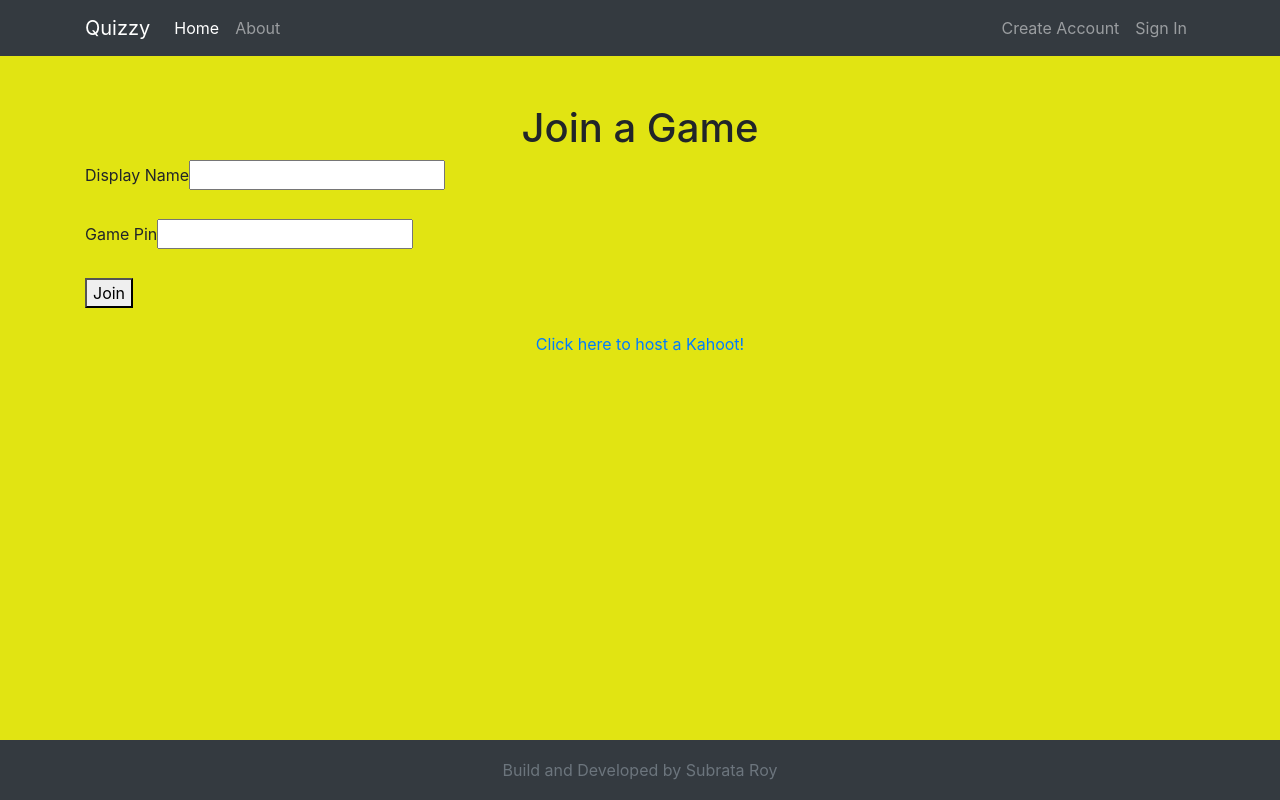
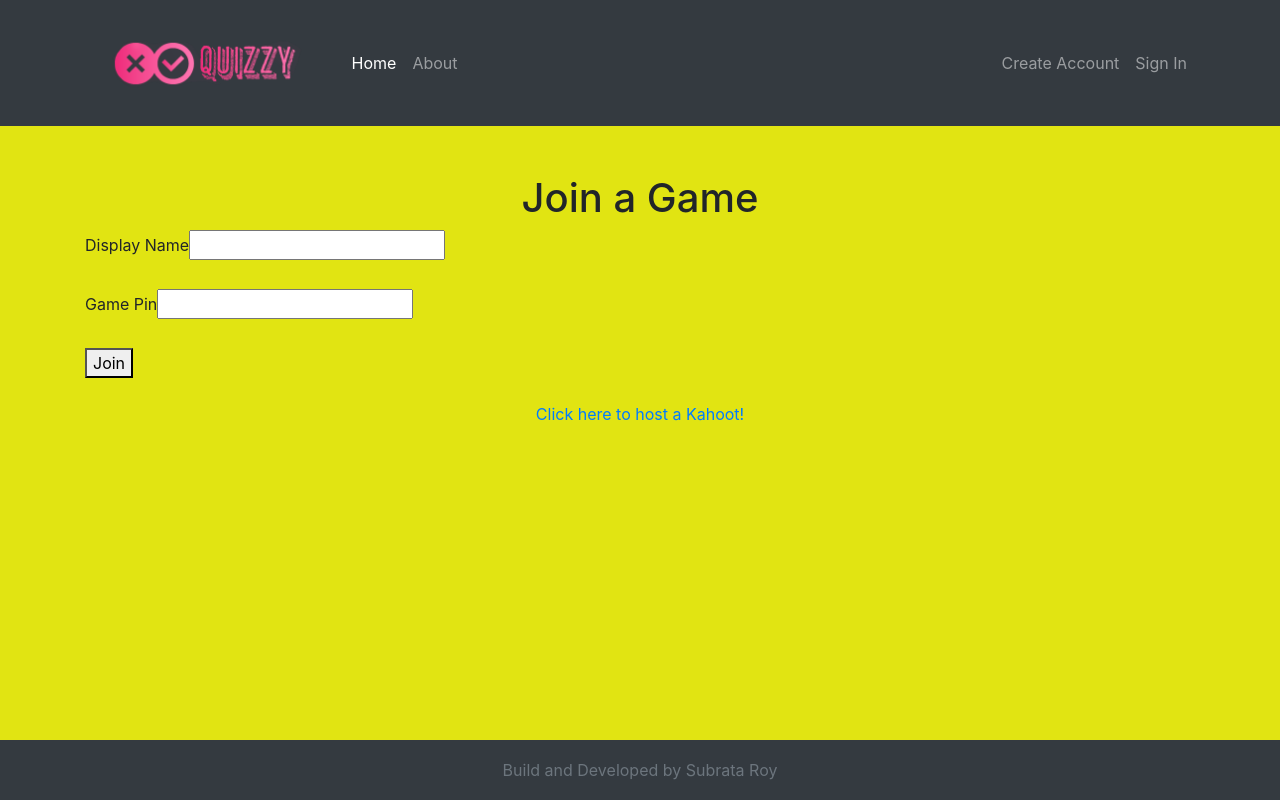
Before and after one commit to subrataroy321/quizzy, a React (Create React App) app in the folder frontend/: page / in a window 1280 px wide. Built offline with nearby package versions, Linux system fonts and the light colour scheme; no server answers; what react-alert-template-basic would draw is missing.

Commit message:
[navbar] change bootstrap style and navlink to a tag

```diff
--- a/frontend/src/components/Navbar.js
+++ b/frontend/src/components/Navbar.js
@@ -1,12 +1,13 @@
 import React from "react"
+import logo from '../assets/quizzy_logo.png'
 import { NavLink, Link } from "react-router-dom"
 
 const Navbar = (props) => {
   return (
-    <nav className="navbar navbar-expand-lg navbar-dark bg-dark">
+    <nav className="navbar navbar-expand-lg navbar-dark bg-dark" >
       <div className="container">
         <Link className="navbar-brand" to="/">
-          Quizzy
+          <img src={logo} className="logo" style={{height: '100px' }} alt='Logo'/>
         </Link>
         <button
           className="navbar-toggler"
@@ -20,7 +21,7 @@ const Navbar = (props) => {
           <span className="navbar-toggle-icon"></span>
         </button>
 
-        <div className="collapse navbar-collapse" id="navbarsExample07">
+        <div className="navbar-collapse" id="navbarsExample07">
           <ul className="navbar-nav mr-auto">
             <li className="nav-item">
               <NavLink className="nav-link" to="/">
@@ -35,6 +36,11 @@ const Navbar = (props) => {
           </ul>
           {props.isAuth ? (
             <ul className="navbar-nav ml-auto">
+              <li className="nav-item">
+                <a className="nav-link" href="/savedQuizzys">
+                  Saved Quizzy's
+                </a>
+              </li>
               <li className="nav-item">
                 <NavLink className="nav-link" to="/profile">
                   Profile
```
